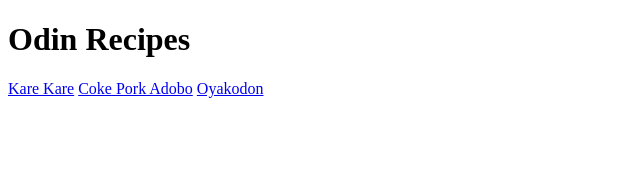
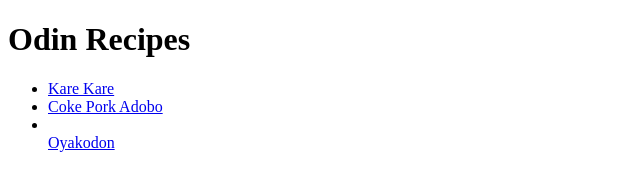
Before and after one commit to luisitocanlas/odin-recipes, a plain HTML site: page index.html in a window 1280 px wide. Shown: the whole page, without its empty margins (0-640 px from the left). Drawn offline with Linux system fonts and the light colour scheme.

Commit message:
Updated recipe links as a list

```diff
--- a/index.html
+++ b/index.html
@@ -9,8 +9,12 @@
 	<body>
 		<h1>Odin Recipes</h1>
 
-		<a href="./recipes/kare-kare.html" target="_blank">Kare Kare</a>
-		<a href="./recipes/coke-pork-adobo.html" target="_blank">Coke Pork Adobo</a>
-		<a href="./recipes/oyakodon.html" target="_blank">Oyakodon</a>
+		<ul>
+			<li><a href="./recipes/kare-kare.html" target="_blank">Kare Kare</a></li>
+			<li><a href="./recipes/coke-pork-adobo.html" target="_blank"
+				>Coke Pork Adobo</a
+			></li>
+			<li></li><a href="./recipes/oyakodon.html" target="_blank">Oyakodon</a></li>
+		</ul>
 	</body>
 </html>
```
